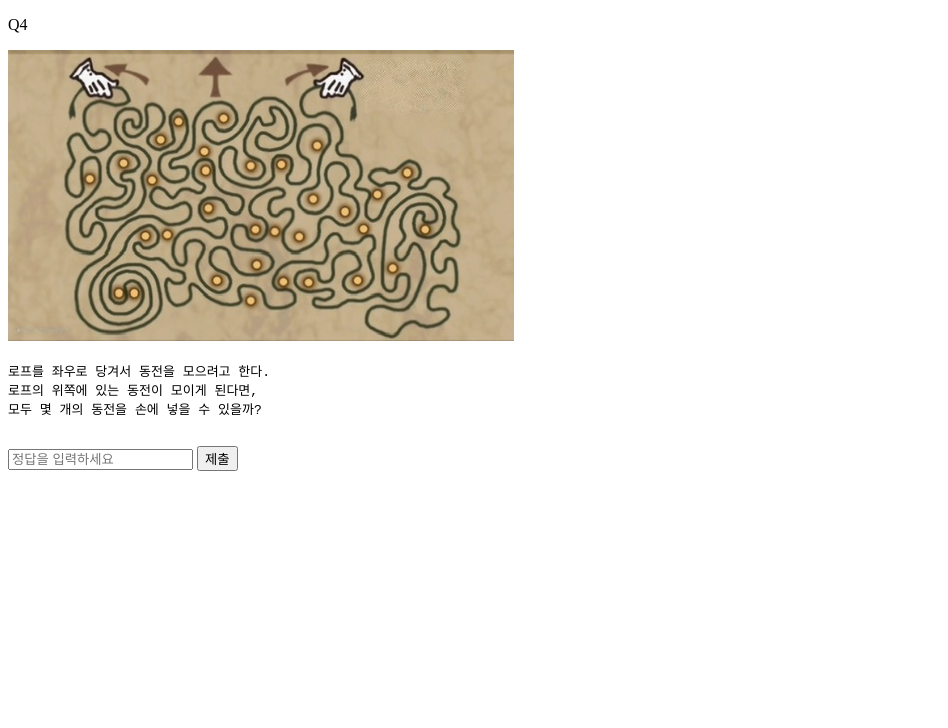
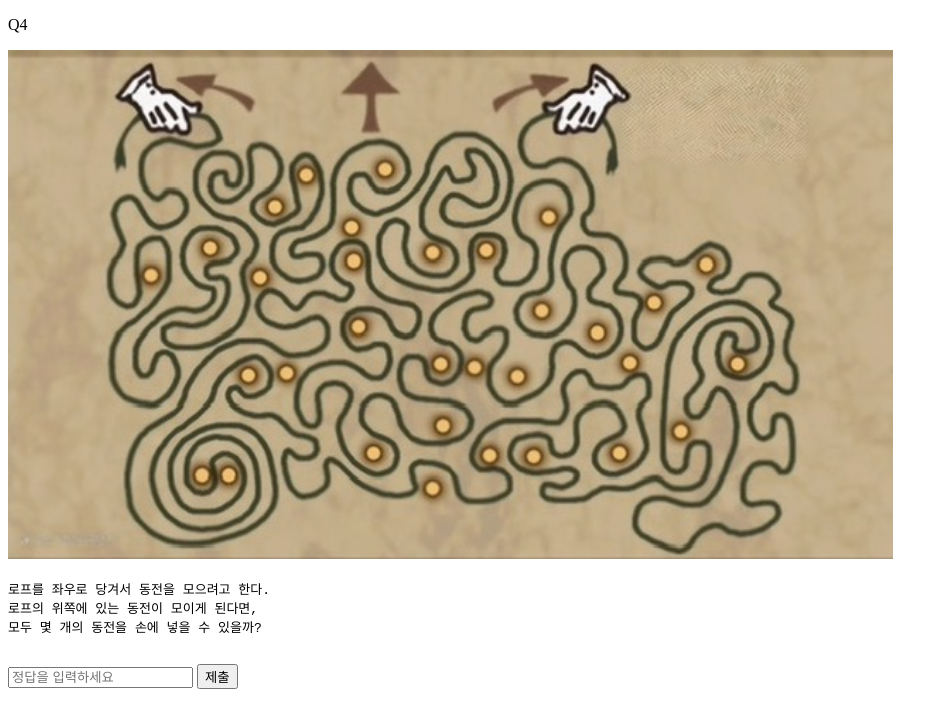
Before and after one commit to sts06017/AimHighQ4, a plain HTML site: page index.html in a window 1280 px wide. Shown: the whole page, without its empty margins (0-948 px from the left). Drawn offline with Linux system fonts and the light colour scheme.

Commit message:
이미지 사이즈 변경

```diff
--- a/index.html
+++ b/index.html
@@ -7,7 +7,7 @@
 </head>
 <body>
     <p>Q4</p>
-    <img src="images/Q4.jpeg" alt="문제 이미지" width="40%">
+    <img src="images/Q4.jpeg" alt="문제 이미지" width="70%">
     <p></p>
     <pre>
 로프를 좌우로 당겨서 동전을 모으려고 한다.
```
